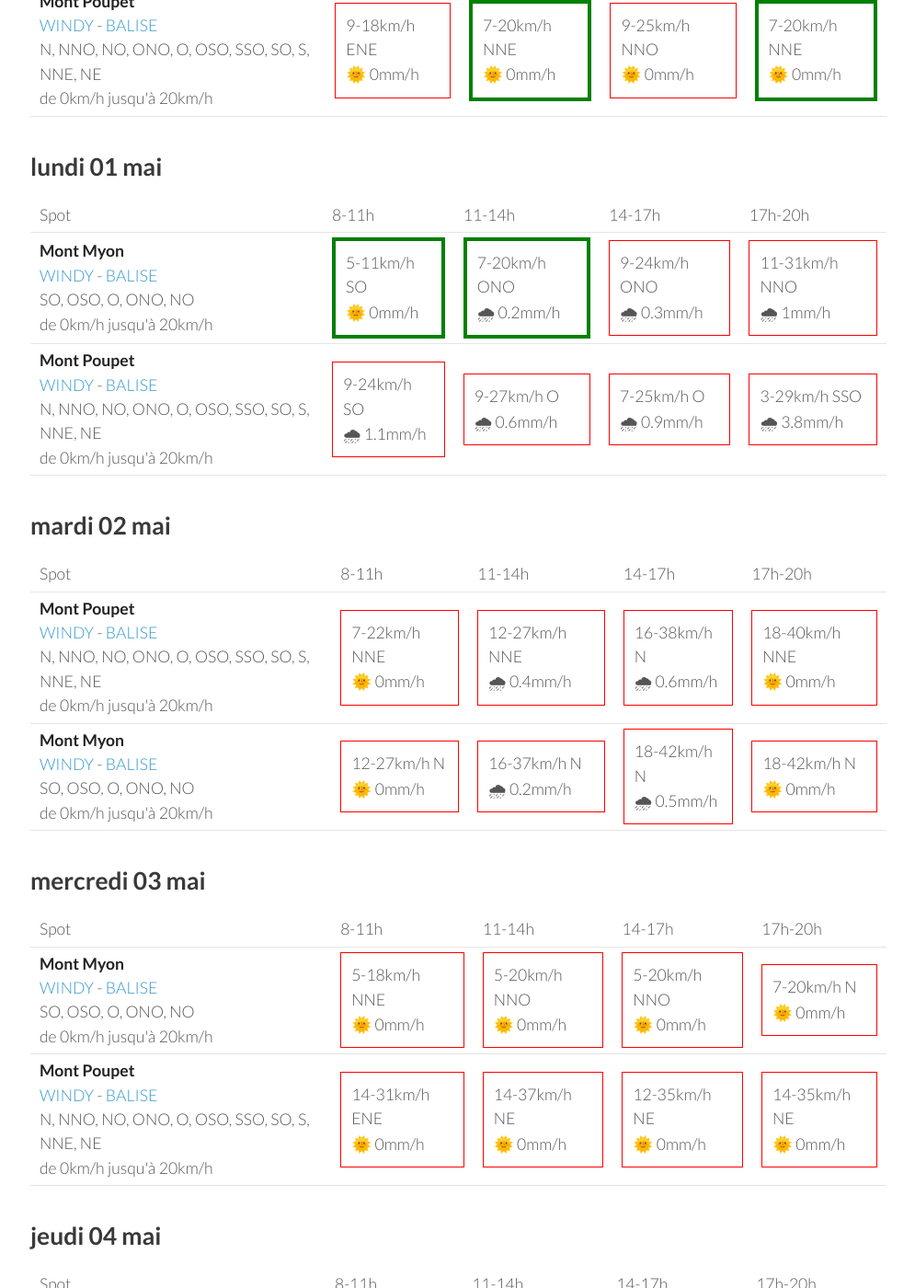
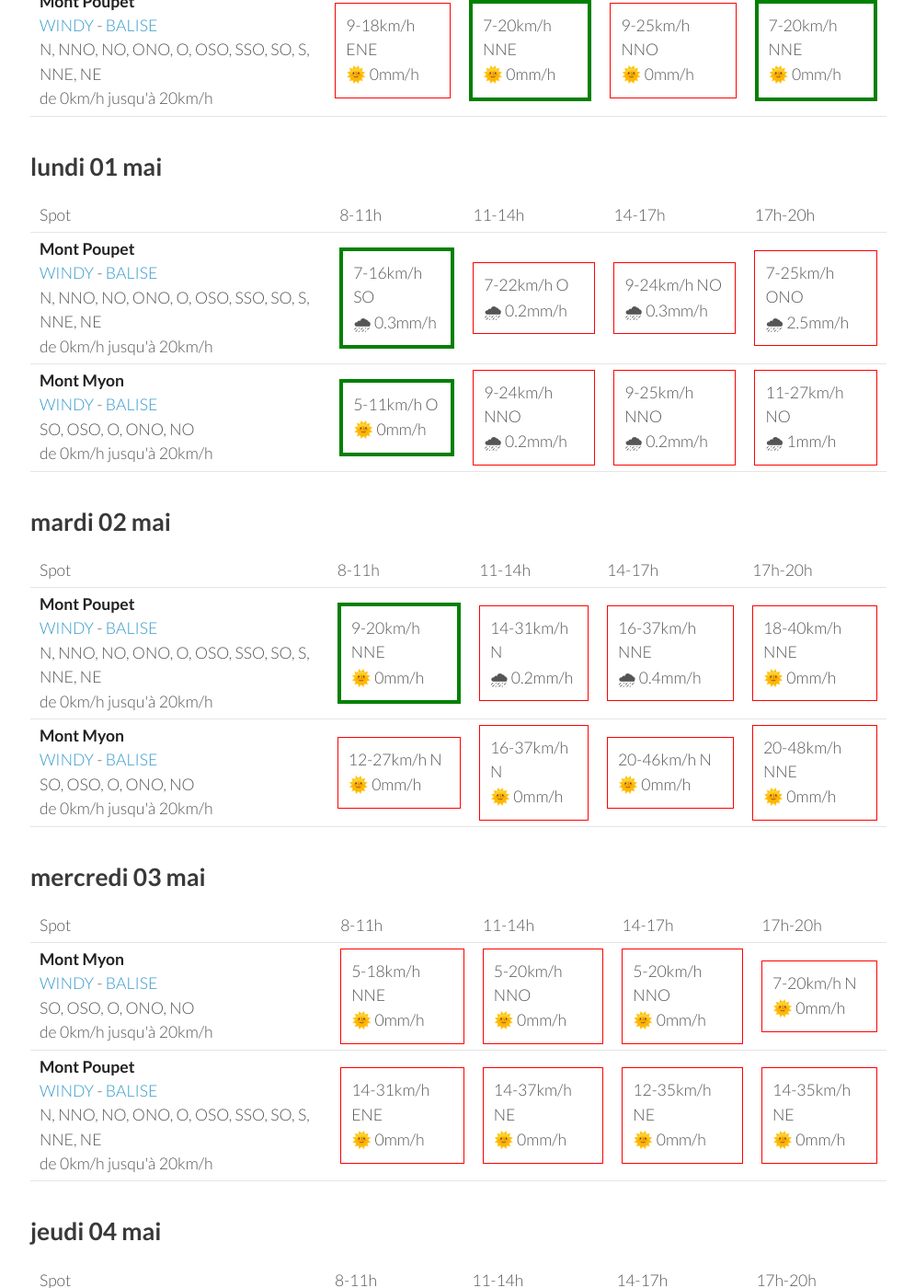
Before and after one commit to parapente-dans-le-nord/parapente-dans-le-nord.github.io, a Jekyll site: the page built from jura.markdown, in a window 1280 px wide and 1400 px high, scrolled down 895 px. Shown: the whole window at 92% size, without its empty margins (25-1020 px from the left). Built offline with Jekyll 4.4.1, drawn with Linux system fonts in a browser that asks for light colours; some of the changed text lies outside the part shown.

Commit message:
update index.markdown

```diff
--- a/jura.markdown
+++ b/jura.markdown
@@ -92,22 +92,22 @@ page mise à jour le samedi 29 avril 13:20
       <td>17h-20h</td>
     </tr>
 <tr>
-        <td><strong>Mont Myon</strong><br><a href="https://windy.com/46.331/5.397?45.898,5.394,8,m:eWoagj8">WINDY</a> - <span class=""><a href="http://www.balisemeteo.com/balise.php?idBalise=70">BALISE</a> </span><br> <span class="vent-favorable">SO, OSO, O, ONO, NO</span><br><span class="force-vent">de 0km/h jusqu'à 20km/h</span> </td>
+        <td><strong>Mont Poupet</strong><br><a href="https://windy.com/46.970/5.876?46.541,5.876,8">WINDY</a> - <span class=""><a href="http://www.balisemeteo.com/balise.php?idBalise=92">BALISE</a> </span><br> <span class="vent-favorable">N, NNO, NO, ONO, O, OSO, SSO, SO, S, NNE, NE</span><br><span class="force-vent">de 0km/h jusqu'à 20km/h</span> </td>
 
-            <td><div class="flyable"><p>5-11km/h SO</p><p>🌞 0mm/h</p></div></td>
-            <td><div class="flyable"><p>7-20km/h ONO</p><p>🌧 0.2mm/h</p></div></td>
-            <td><div class="not-flyable"><p>9-24km/h ONO</p><p>🌧 0.3mm/h</p></div></td>
-            <td><div class="not-flyable"><p>11-31km/h NNO</p><p>🌧 1mm/h</p></div></td>
+            <td><div class="flyable"><p>7-16km/h SO</p><p>🌧 0.3mm/h</p></div></td>
+            <td><div class="not-flyable"><p>7-22km/h O</p><p>🌧 0.2mm/h</p></div></td>
+            <td><div class="not-flyable"><p>9-24km/h NO</p><p>🌧 0.3mm/h</p></div></td>
+            <td><div class="not-flyable"><p>7-25km/h ONO</p><p>🌧 2.5mm/h</p></div></td>
 
 
     </tr>
 <tr>
-        <td><strong>Mont Poupet</strong><br><a href="https://windy.com/46.970/5.876?46.541,5.876,8">WINDY</a> - <span class=""><a href="http://www.balisemeteo.com/balise.php?idBalise=92">BALISE</a> </span><br> <span class="vent-favorable">N, NNO, NO, ONO, O, OSO, SSO, SO, S, NNE, NE</span><br><span class="force-vent">de 0km/h jusqu'à 20km/h</span> </td>
+        <td><strong>Mont Myon</strong><br><a href="https://windy.com/46.331/5.397?45.898,5.394,8,m:eWoagj8">WINDY</a> - <span class=""><a href="http://www.balisemeteo.com/balise.php?idBalise=70">BALISE</a> </span><br> <span class="vent-favorable">SO, OSO, O, ONO, NO</span><br><span class="force-vent">de 0km/h jusqu'à 20km/h</span> </td>
 
-            <td><div class="not-flyable"><p>9-24km/h SO</p><p>🌧 1.1mm/h</p></div></td>
-            <td><div class="not-flyable"><p>9-27km/h O</p><p>🌧 0.6mm/h</p></div></td>
-            <td><div class="not-flyable"><p>7-25km/h O</p><p>🌧 0.9mm/h</p></div></td>
-            <td><div class="not-flyable"><p>3-29km/h SSO</p><p>🌧 3.8mm/h</p></div></td>
+            <td><div class="flyable"><p>5-11km/h O</p><p>🌞 0mm/h</p></div></td>
+            <td><div class="not-flyable"><p>9-24km/h NNO</p><p>🌧 0.2mm/h</p></div></td>
+            <td><div class="not-flyable"><p>9-25km/h NNO</p><p>🌧 0.2mm/h</p></div></td>
+            <td><div class="not-flyable"><p>11-27km/h NO</p><p>🌧 1mm/h</p></div></td>
 
 
     </tr>
@@ -130,9 +130,9 @@ page mise à jour le samedi 29 avril 13:20
 <tr>
         <td><strong>Mont Poupet</strong><br><a href="https://windy.com/46.970/5.876?46.541,5.876,8">WINDY</a> - <span class=""><a href="http://www.balisemeteo.com/balise.php?idBalise=92">BALISE</a> </span><br> <span class="vent-favorable">N, NNO, NO, ONO, O, OSO, SSO, SO, S, NNE, NE</span><br><span class="force-vent">de 0km/h jusqu'à 20km/h</span> </td>
 
-            <td><div class="not-flyable"><p>7-22km/h NNE</p><p>🌞 0mm/h</p></div></td>
-            <td><div class="not-flyable"><p>12-27km/h NNE</p><p>🌧 0.4mm/h</p></div></td>
-            <td><div class="not-flyable"><p>16-38km/h N</p><p>🌧 0.6mm/h</p></div></td>
+            <td><div class="flyable"><p>9-20km/h NNE</p><p>🌞 0mm/h</p></div></td>
+            <td><div class="not-flyable"><p>14-31km/h N</p><p>🌧 0.2mm/h</p></div></td>
+            <td><div class="not-flyable"><p>16-37km/h NNE</p><p>🌧 0.4mm/h</p></div></td>
             <td><div class="not-flyable"><p>18-40km/h NNE</p><p>🌞 0mm/h</p></div></td>
 
 
@@ -141,9 +141,9 @@ page mise à jour le samedi 29 avril 13:20
         <td><strong>Mont Myon</strong><br><a href="https://windy.com/46.331/5.397?45.898,5.394,8,m:eWoagj8">WINDY</a> - <span class=""><a href="http://www.balisemeteo.com/balise.php?idBalise=70">BALISE</a> </span><br> <span class="vent-favorable">SO, OSO, O, ONO, NO</span><br><span class="force-vent">de 0km/h jusqu'à 20km/h</span> </td>
 
             <td><div class="not-flyable"><p>12-27km/h N</p><p>🌞 0mm/h</p></div></td>
-            <td><div class="not-flyable"><p>16-37km/h N</p><p>🌧 0.2mm/h</p></div></td>
-            <td><div class="not-flyable"><p>18-42km/h N</p><p>🌧 0.5mm/h</p></div></td>
-            <td><div class="not-flyable"><p>18-42km/h N</p><p>🌞 0mm/h</p></div></td>
+            <td><div class="not-flyable"><p>16-37km/h N</p><p>🌞 0mm/h</p></div></td>
+            <td><div class="not-flyable"><p>20-46km/h N</p><p>🌞 0mm/h</p></div></td>
+            <td><div class="not-flyable"><p>20-48km/h NNE</p><p>🌞 0mm/h</p></div></td>
 
 
     </tr>
```
Also changed, not shown: other parts of jura.markdown (+1 -1 lines).
